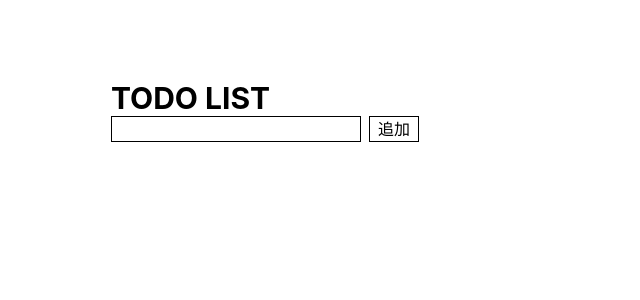
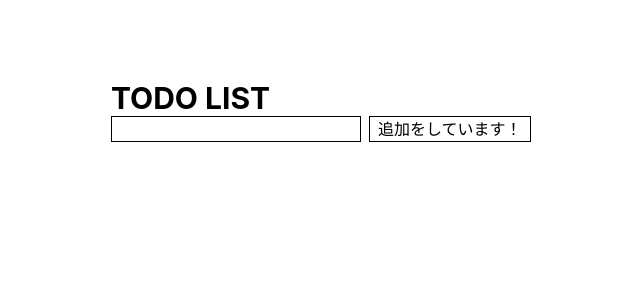
Before and after one commit to shamo-9118/ts-todo, a Next.js app: page / in a window 1280 px wide. Shown: the top 300 px of the page, without its empty margins (417-1057 px from the left). Built offline with nearby package versions, Linux system fonts and the light colour scheme.

Commit message:
gitの練習

```diff
--- a/pages/index.tsx
+++ b/pages/index.tsx
@@ -47,7 +47,7 @@ const Home: NextPage = () => {
           className="border border-black flex-shrink-0 px-2"
           onClick={add}
         >
-          追加
+          追加をしています！
         </button>
       </div>
       <ul className="mt-4 space-y-2">
```
